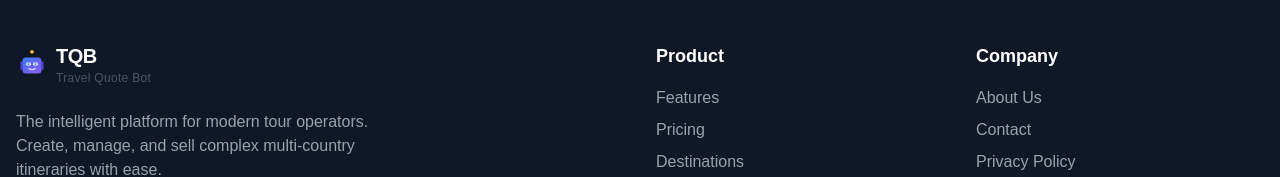
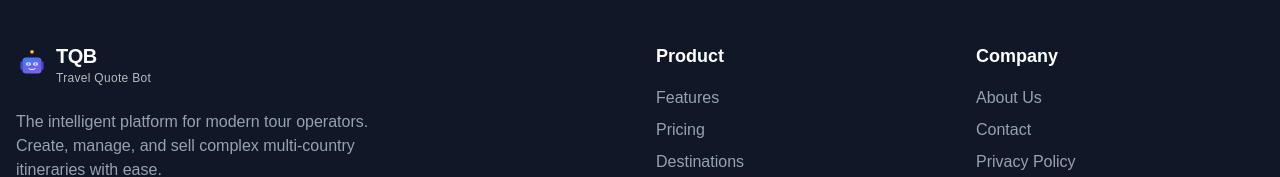
Before and after one commit to fatihtunali/travelquotebot, a Next.js app: page / in a window 1280 px wide. Shown: the part 2212-2389 px from the top of the page. Built offline with nearby package versions, Linux system fonts and the light colour scheme; no server answers.

Commit message:
Fix TypeScript: change Logo variant from 'dark' to 'light'

```diff
--- a/components/home/Footer.tsx
+++ b/components/home/Footer.tsx
@@ -8,7 +8,7 @@ export default function Footer() {
                 <div className="grid md:grid-cols-4 gap-8 mb-12">
                     <div className="col-span-1 md:col-span-2">
                         <div className="mb-6">
-                            <Logo size="md" variant="dark" />
+                            <Logo size="md" variant="light" />
                         </div>
                         <p className="text-gray-400 max-w-sm mb-6">
                             The intelligent platform for modern tour operators.
```
